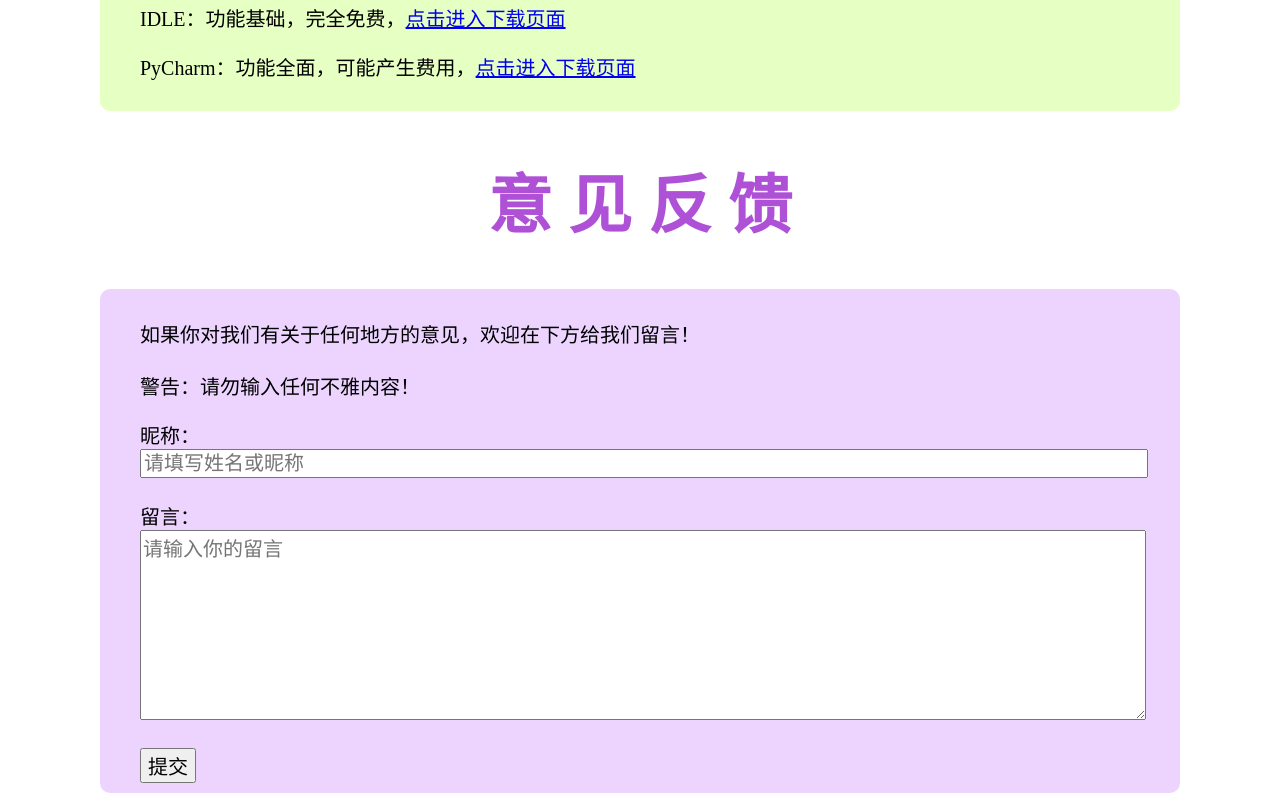
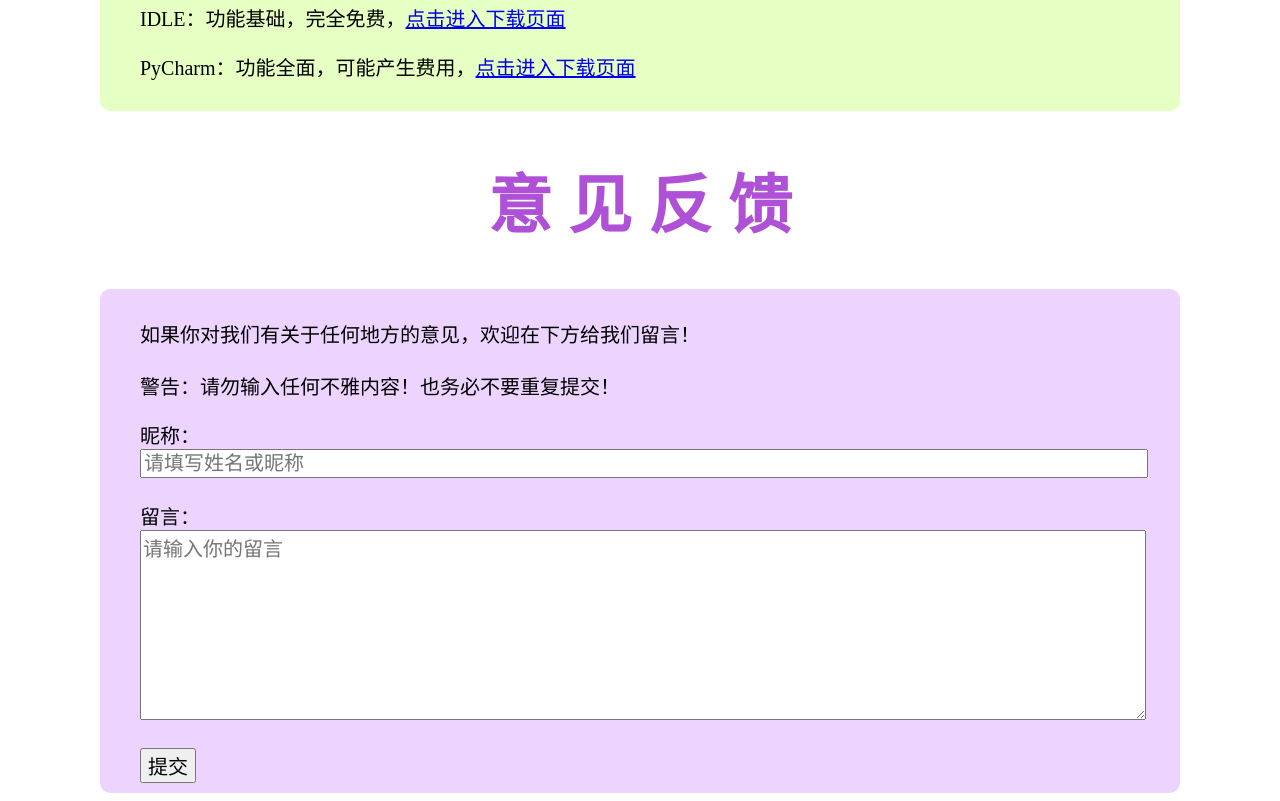
Before and after one commit to wyc15/wyc15.github.io, a plain HTML site: page 元气/index.html in a window 1280 px wide. Shown: the part 1640-2441 px from the top of the page. Drawn offline with Linux system fonts and the light colour scheme.

Commit message:
Update index.html

```diff
--- a/元气/index.html
+++ b/元气/index.html
@@ -133,7 +133,7 @@
             <p>
                 如果你对我们有关于任何地方的意见，欢迎在下方给我们留言！
                 <br></br>
-                警告：请勿输入任何不雅内容！
+                警告：请勿输入任何不雅内容！也务必不要重复提交！
             </p>
             <form action="https://api.web3forms.com/submit" method="POST">
                 <input type="hidden" name="access_key" value="a2619327-a486-4c96-af34-6d4169ebd818">
```
